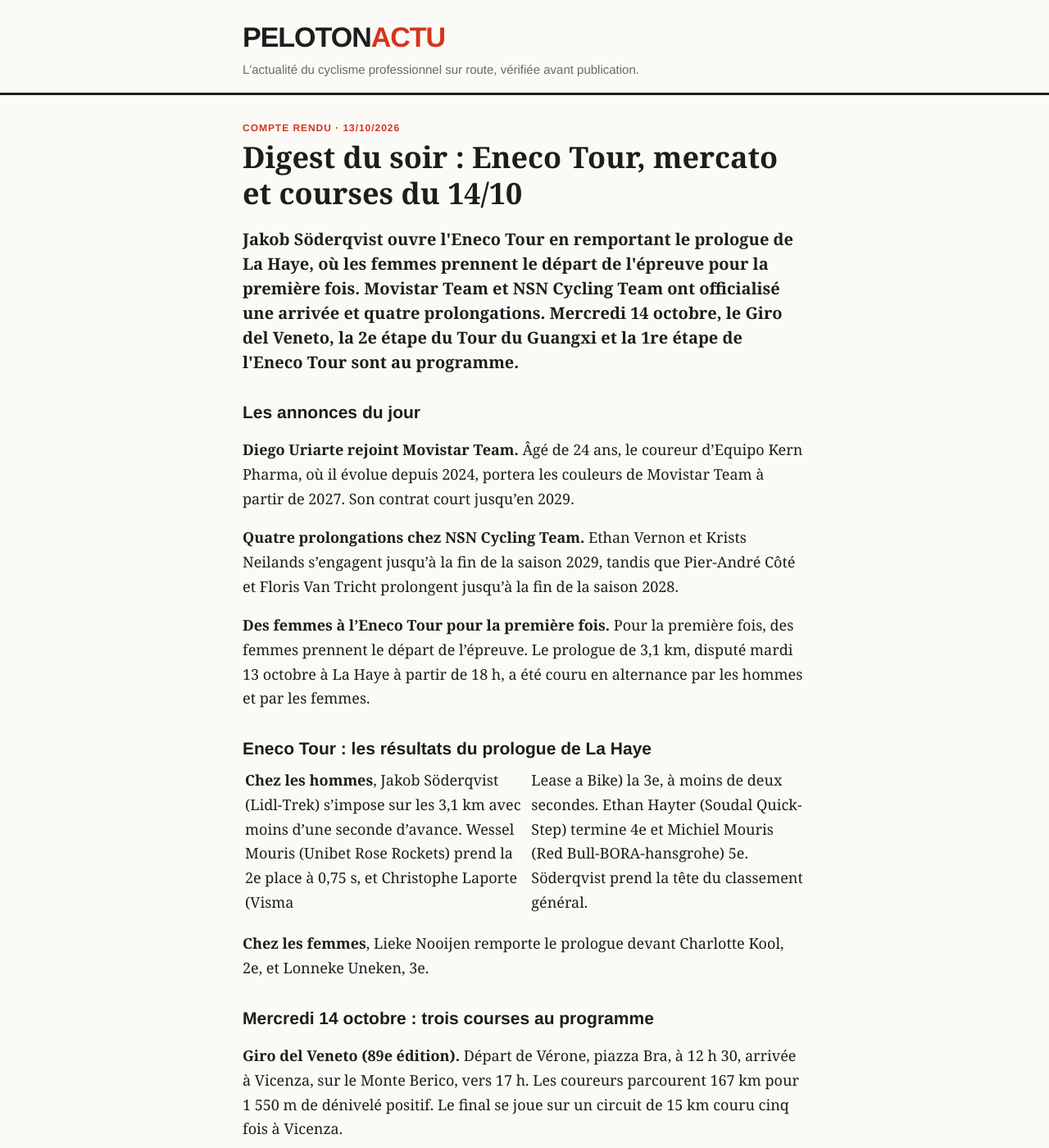
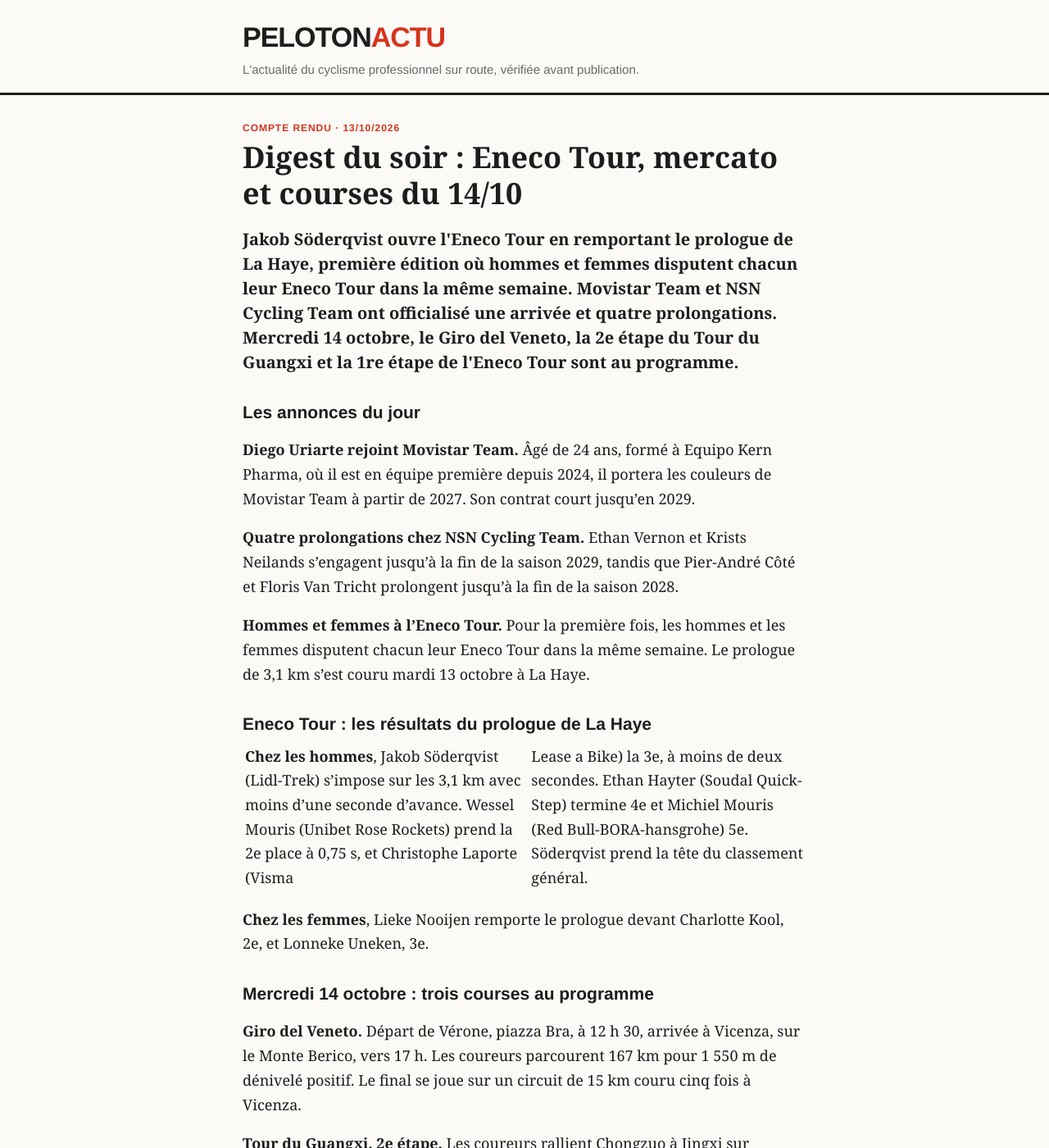
Before and after one commit to antoinebb/test-repo, a Jekyll site: the page built from _posts/2026-10-13-digest-soir-eneco-tour-mercato-courses-du-14-10.md, in a window 1280 px wide and 1400 px high. Shown: the whole window at 82% size. Built offline with Jekyll 4.4.1, drawn with Linux system fonts in a browser that asks for light colours; some of the changed text lies outside the part shown.

Commit message:
Correction n°3 : Digest du soir (version corrigée du journaliste, publiée en relais)

```diff
--- a/_posts/2026-10-13-digest-soir-eneco-tour-mercato-courses-du-14-10.md
+++ b/_posts/2026-10-13-digest-soir-eneco-tour-mercato-courses-du-14-10.md
@@ -4,18 +4,18 @@ title: "Digest du soir : Eneco Tour, mercato et courses du 14/10"
 date: 2026-10-13 23:05:00 +0200
 format: Compte rendu
 description: >-
-  Söderqvist remporte le prologue de l'Eneco Tour, premières femmes au départ, annonces Movistar et NSN, et les courses du 14/10.
+  Söderqvist remporte le prologue de l'Eneco Tour, hommes et femmes réunis, annonces Movistar et NSN, et les courses du 14/10.
 chapo: >-
-  Jakob Söderqvist ouvre l'Eneco Tour en remportant le prologue de La Haye, où les femmes prennent le départ de l'épreuve pour la première fois. Movistar Team et NSN Cycling Team ont officialisé une arrivée et quatre prolongations. Mercredi 14 octobre, le Giro del Veneto, la 2e étape du Tour du Guangxi et la 1re étape de l'Eneco Tour sont au programme.
+  Jakob Söderqvist ouvre l'Eneco Tour en remportant le prologue de La Haye, première édition où hommes et femmes disputent chacun leur Eneco Tour dans la même semaine. Movistar Team et NSN Cycling Team ont officialisé une arrivée et quatre prolongations. Mercredi 14 octobre, le Giro del Veneto, la 2e étape du Tour du Guangxi et la 1re étape de l'Eneco Tour sont au programme.
 tags: ["Digest", "Mercato", "Tour du Guangxi", "Ethan Hayter", "Visma-Lease a Bike"]
 ---
 ## Les annonces du jour
 
-**Diego Uriarte rejoint Movistar Team.** Âgé de 24 ans, le coureur d'Equipo Kern Pharma, où il évolue depuis 2024, portera les couleurs de Movistar Team à partir de 2027. Son contrat court jusqu'en 2029.
+**Diego Uriarte rejoint Movistar Team.** Âgé de 24 ans, formé à Equipo Kern Pharma, où il est en équipe première depuis 2024, il portera les couleurs de Movistar Team à partir de 2027. Son contrat court jusqu'en 2029.
 
 **Quatre prolongations chez NSN Cycling Team.** Ethan Vernon et Krists Neilands s'engagent jusqu'à la fin de la saison 2029, tandis que Pier-André Côté et Floris Van Tricht prolongent jusqu'à la fin de la saison 2028.
 
-**Des femmes à l'Eneco Tour pour la première fois.** Pour la première fois, des femmes prennent le départ de l'épreuve. Le prologue de 3,1 km, disputé mardi 13 octobre à La Haye à partir de 18 h, a été couru en alternance par les hommes et par les femmes.
+**Hommes et femmes à l'Eneco Tour.** Pour la première fois, les hommes et les femmes disputent chacun leur Eneco Tour dans la même semaine. Le prologue de 3,1 km s'est couru mardi 13 octobre à La Haye.
 
 ## Eneco Tour : les résultats du prologue de La Haye
 
@@ -25,8 +25,8 @@ tags: ["Digest", "Mercato", "Tour du Guangxi", "Ethan Hayter", "Visma-Lease a Bi
 
 ## Mercredi 14 octobre : trois courses au programme
 
-**Giro del Veneto (89e édition).** Départ de Vérone, piazza Bra, à 12 h 30, arrivée à Vicenza, sur le Monte Berico, vers 17 h. Les coureurs parcourent 167 km pour 1 550 m de dénivelé positif. Le final se joue sur un circuit de 15 km couru cinq fois à Vicenza.
+**Giro del Veneto.** Départ de Vérone, piazza Bra, à 12 h 30, arrivée à Vicenza, sur le Monte Berico, vers 17 h. Les coureurs parcourent 167 km pour 1 550 m de dénivelé positif. Le final se joue sur un circuit de 15 km couru cinq fois à Vicenza.
 
-**Tour du Guangxi, 2e étape.** Les coureurs rallient Chongzuo à Jingxi sur environ 179 km, un parcours plus vallonné que celui de la 1re étape.
+**Tour du Guangxi, 2e étape.** Les coureurs rallient Chongzuo à Jingxi sur environ 179 km.
 
-**Eneco Tour, 1re étape.** À Ede, les hommes couvrent un circuit plat d'environ 41 km, couru trois fois, soit entre 120 et 123 km selon les documents. Départ et arrivée sont jugés sur l'Arnhemseweg. Jakob Söderqvist prendra le départ en leader.
+**Eneco Tour, 1re étape.** À Ede, les hommes disputent une étape plate de 120 km. Départ et arrivée sont jugés sur l'Arnhemseweg. Jakob Söderqvist prendra le départ en leader.
```
